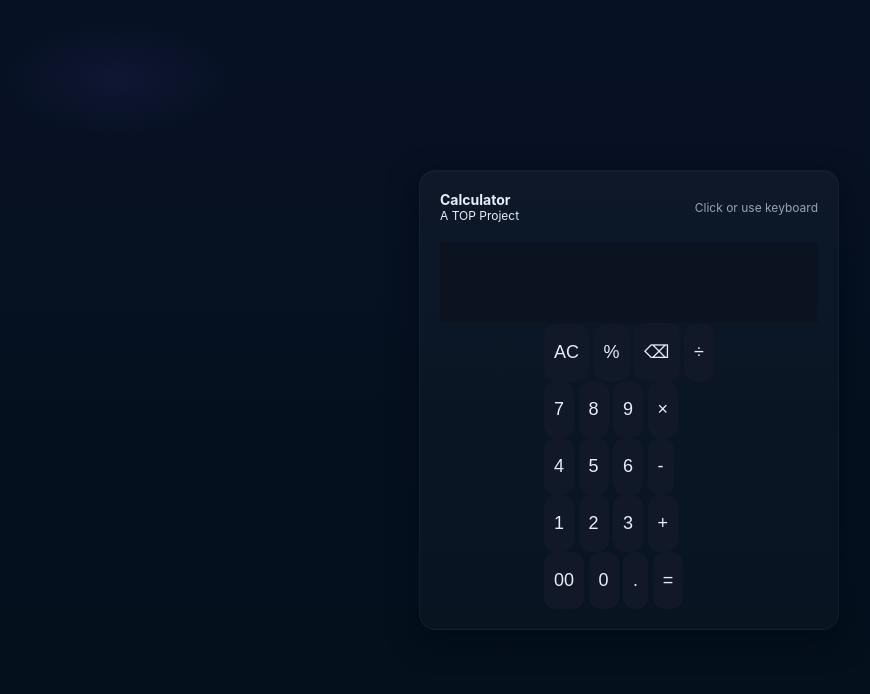
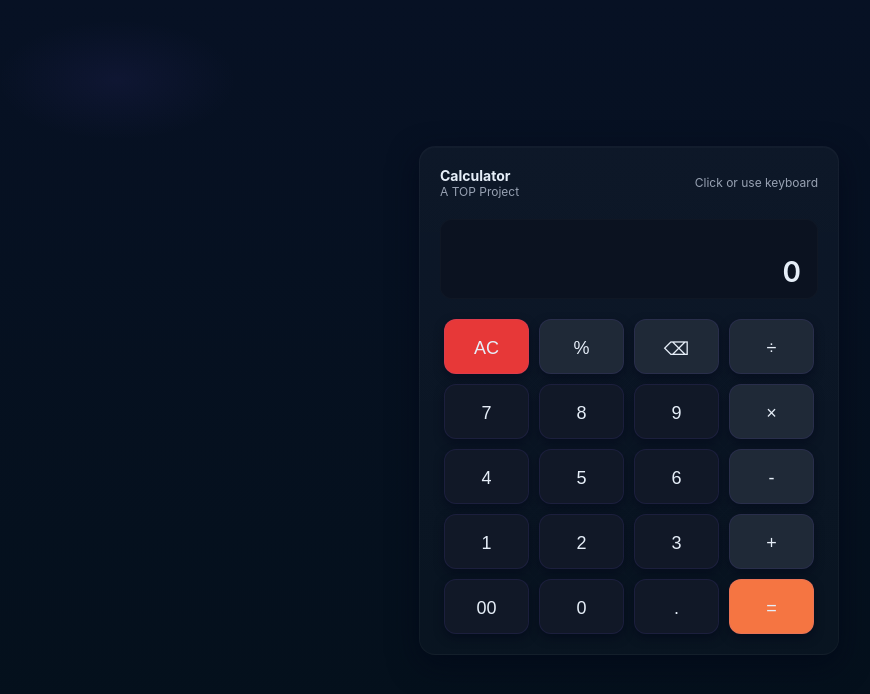
Before and after one commit to wolfieslab/Calculator, a plain HTML site: page index.html in a window 1280 px wide. Shown: the whole page, without its empty margins (11-881 px from the left). Drawn offline with Linux system fonts and the light colour scheme.

Commit message:
Apply color, spacing and border to buttons
- red background for AC (all clear) button
- orange background for (=) Equals button
- grey background for operation buttons
- apply outline to buttons on focus event
- a 0.1 transparent border to buttons

```diff
--- a/index.html
+++ b/index.html
@@ -19,7 +19,7 @@
         </div>
         <div class="display">
             <div id="expression"> </div>
-            <div id="result"></div>
+            <div id="result">0</div>
         </div>
         <div class="btn-container">
             <div class="row-1 btns">
--- a/style.css
+++ b/style.css
@@ -63,6 +63,7 @@ body {
 .top p {
     font-size: 12px;
     margin: 0;
+    color: #98a2b3;
 }
 
 .subtitle {
@@ -71,19 +72,74 @@ body {
     color: #98a2b3;
 }
 
-button {
-    background: #111827;
-    color: #e6eef8;
-    font-size: 18px;
-    padding: 18px 10px;
-    border: 0px;
-    border-radius: 12px;
-}
-
 .display {
     display: flex;
     flex-direction: column;
     background: #0b1220;
     width: 100%;
     height: 80px;
+    margin-bottom: 20px;
+    border-radius: 12px;
+    padding: 14px 16px;
+    text-align: right;
+    gap: 6px;
+    border: 1px solid rgba(255,255,255,0.02);
 }
+
+#expression {
+    color: #98a2b3;
+    font-size: 13px;
+    line-height: 1;
+    word-break: break-all;
+    min-height: 18px;
+}
+
+#result {
+    font-size: 28px;
+    font-weight: 600;
+    line-height: 1;
+    word-break: break-all;
+}
+
+.btn-container {
+    display: flex;
+    flex-direction: column;
+    gap: 10px;
+}
+
+.btn {
+    width: 85px;
+    height: 55px;
+    background: #111827;
+    color: #e6eef8;
+    font-size: 18px;
+    padding: 18px 10px;
+    border: 1px solid rgba(125, 92, 255, 0.1);
+    border-radius: 12px;
+    cursor: pointer;
+    transition:transform .06s ease, box-shadow .06s ease;
+    box-shadow: 0 4px 10px rgba(2,6,23,0.5);
+    user-select:none;
+}
+
+.btn:focus {
+    outline: 2px solid rgba(250, 120, 68, 0.979);
+    outline-offset: 2px;
+}
+
+#AC {
+    background: rgba(243, 58, 58, 0.952);
+}
+
+button#Equals {
+    background: rgba(250, 120, 68, 0.979);
+}
+
+button.op {
+    background: #1f2937;
+}
+
+.btns {
+    display: flex;
+    gap: 10px;
+}
```
